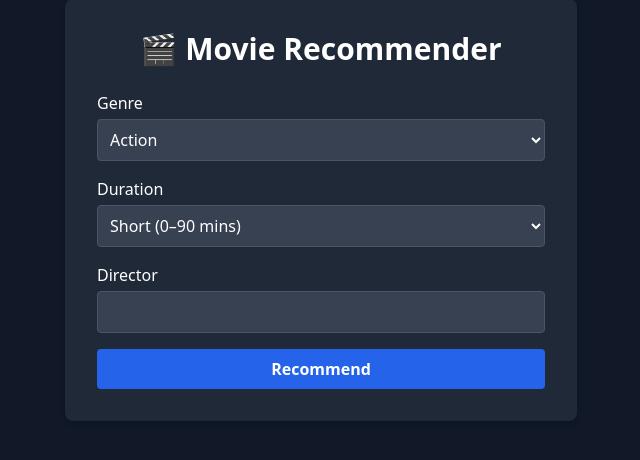
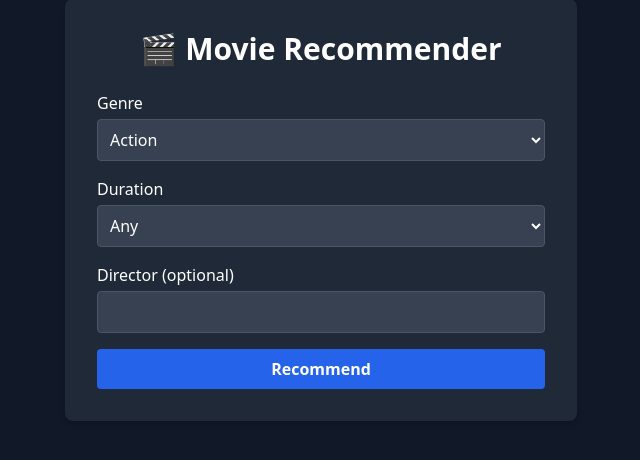
Before and after one commit to ShadowRaider12/Movie-Recommender, a Flask app: page / in a window 1280 px wide. Shown: the part 190-650 px from the top of the page, without its empty margins (319-959 px from the left). Run offline with Flask 3, Linux system fonts and the light colour scheme; some libraries are stand-ins or nearby versions.

Commit message:
redone html

```diff
--- a/templates/index.html
+++ b/templates/index.html
@@ -8,65 +8,53 @@
 <body class="bg-gray-900 text-white min-h-screen flex items-center justify-center p-4">
     <div class="bg-gray-800 p-8 rounded-lg shadow-md w-full max-w-lg">
         <h1 class="text-3xl font-bold mb-6 text-center">🎬 Movie Recommender</h1>
+
         <form method="POST" class="space-y-4">
             <div>
                 <label class="block mb-1">Genre</label>
                 <select name="genre" class="w-full p-2 rounded bg-gray-700 text-white border border-gray-600">
                     <option value="Action">Action</option>
+                    <option value="Drama">Drama</option>
                     <option value="Sci-Fi">Sci-Fi</option>
-                    <option value="Drama">Drama</option>
+                    <option value="Romance">Romance</option>
                     <option value="Animation">Animation</option>
-                    <option value="Romance">Romance</option>
+                    <option value="Fantasy">Fantasy</option>
+                    <option value="Crime">Crime</option>
                     <option value="Adventure">Adventure</option>
-                    <option value="Fantasy">Fantasy</option>
                     <option value="Biography">Biography</option>
-                    <option value="Musical">Musical</option>
-                    <option value="Crime">Crime</option>
                 </select>
             </div>
 
             <div>
                 <label class="block mb-1">Duration</label>
                 <select name="duration" class="w-full p-2 rounded bg-gray-700 text-white border border-gray-600">
-                    <option value="Short">Short (0–90 mins)</option>
-                    <option value="Medium">Medium (90–120 mins)</option>
-                    <option value="Long">Long (120+ mins)</option>
+                    <option value="any">Any</option>
+                    <option value="short">Short (0–90 mins)</option>
+                    <option value="medium">Medium (90–120 mins)</option>
+                    <option value="long">Long (120+ mins)</option>
                 </select>
             </div>
+
             <div>
-                <label class="block mb-1">Director</label>
+                <label class="block mb-1">Director (optional)</label>
                 <input type="text" name="director" class="w-full p-2 rounded bg-gray-700 text-white border border-gray-600">
             </div>
+
             <button type="submit" class="w-full bg-blue-600 hover:bg-blue-700 text-white font-bold py-2 px-4 rounded">
                 Recommend
             </button>
         </form>
 
-        <div id="loading" class="hidden flex items-center justify-center mt-4">
-            <div class="w-8 h-8 border-4 border-blue-500 border-t-transparent border-solid rounded-full animate-spin"></div>
-        </div>
-
         {% if recommendations %}
         <div class="mt-6">
-            <h2 class="text-xl font-semibold text-white mb-4">Recommendations:</h2>
-            <div class="grid grid-cols-1 md:grid-cols-2 gap-4">
-            {% for movie in recommendations %}
-                <div class="bg-white/10 text-white backdrop-blur-md rounded-xl p-4 shadow-md border border-white/20 transform transition-transform duration-300 hover:scale-105 hover:bg-white/20">
-                <p>{{ movie }}</p>
-                </div>
-            {% endfor %}
-            </div>
+            <h2 class="text-xl font-semibold mb-2">Results:</h2>
+            <ul class="space-y-2">
+                {% for movie in recommendations %}
+                    <li class="bg-gray-700 p-3 rounded">{{ movie }}</li>
+                {% endfor %}
+            </ul>
         </div>
         {% endif %}
-
     </div>
-    <script>
-        const form = document.querySelector("form");
-        const loading = document.getElementById("loading");
-
-        form.addEventListener("submit", () => {
-        loading.classList.remove("hidden");
-        });
-    </script>
 </body>
 </html>
```
